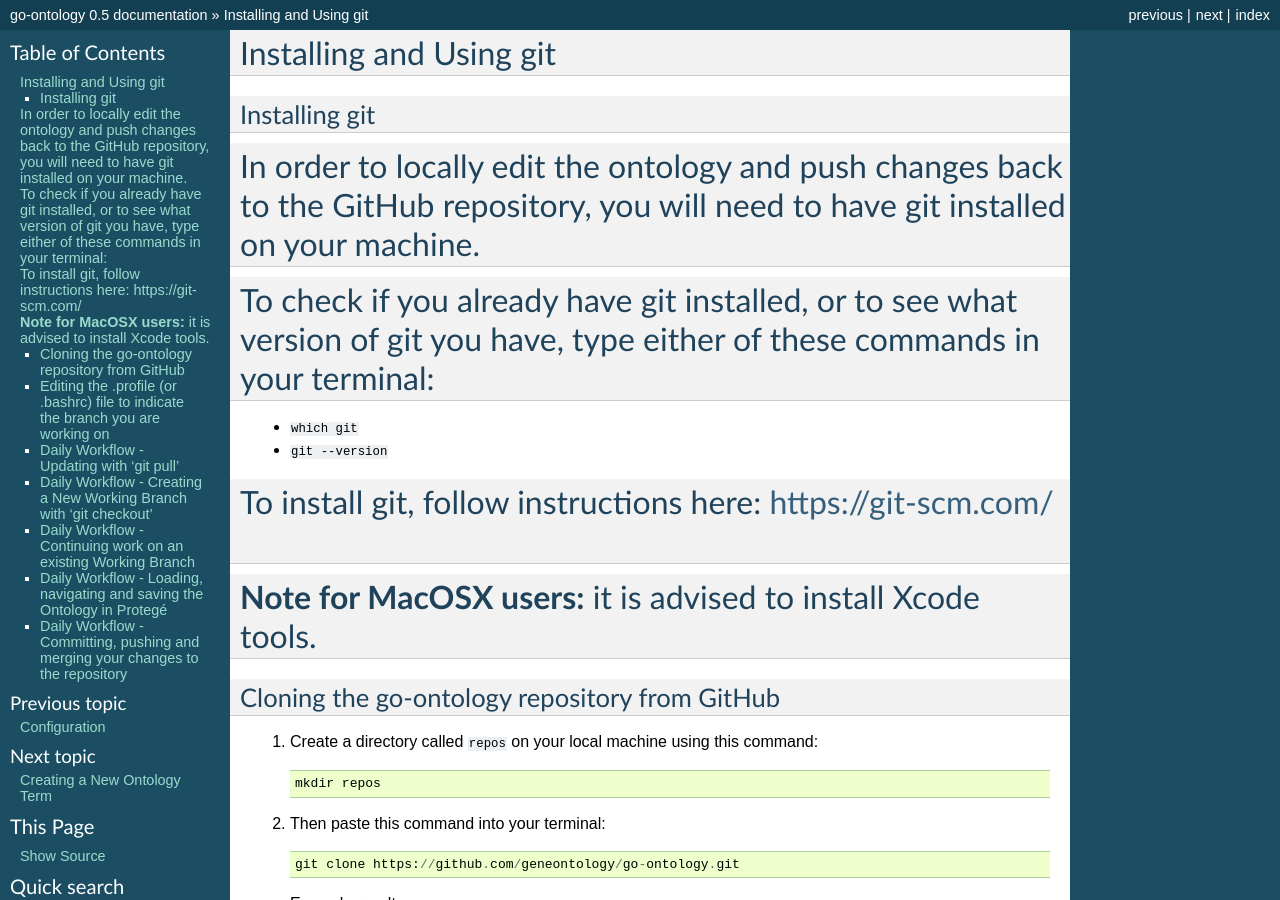
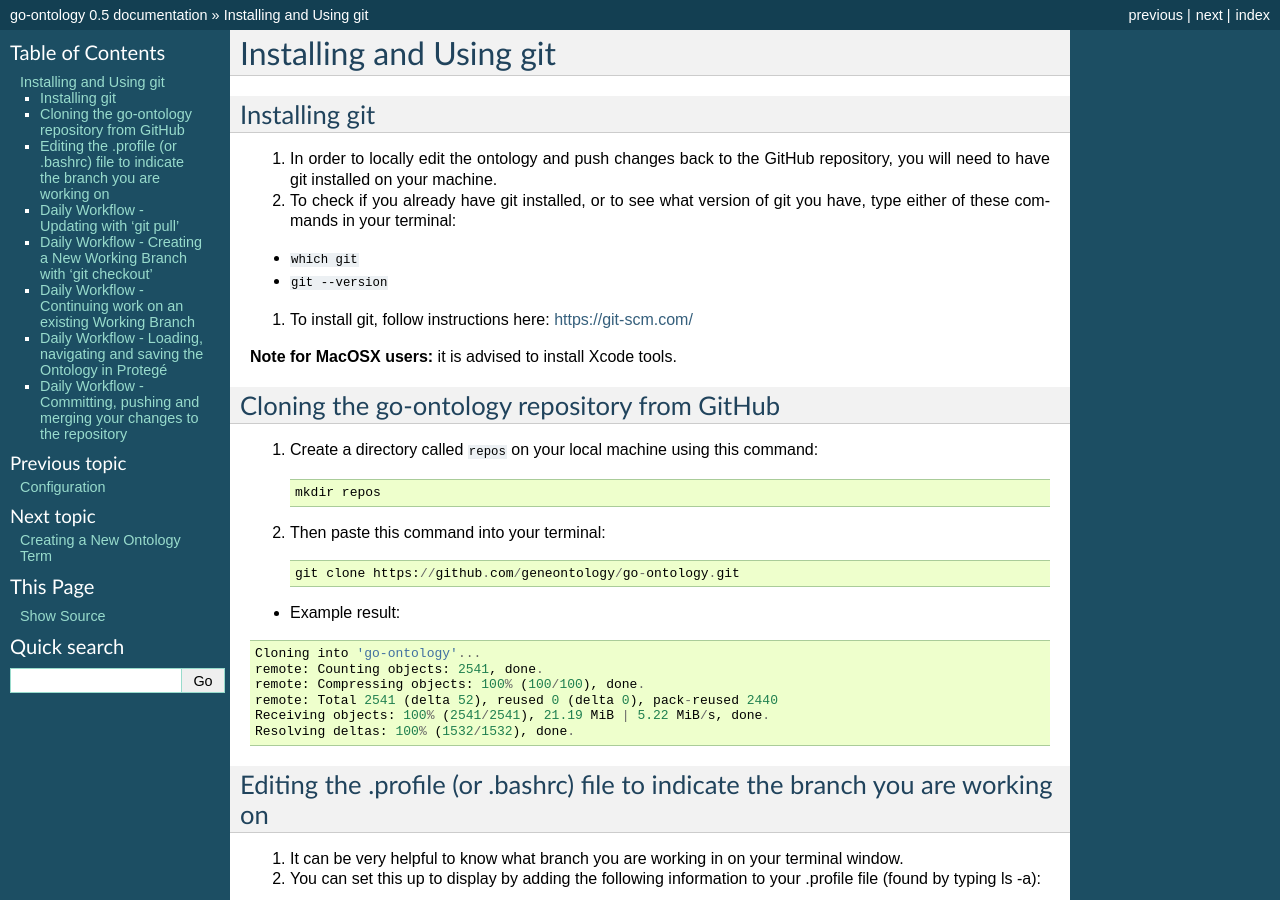
Before and after one commit to geneontology/go-ontology, a Sphinx documentation site: the page built from docs/Installgit.md, in a window 1280 px wide and 900 px high. Built offline with Sphinx 7.4.7, drawn with Linux system fonts in a browser that asks for light colours; part of the change alters nothing that is shown.

Commit message:
Update Installgit.md

````diff
--- a/docs/Installgit.md
+++ b/docs/Installgit.md
@@ -2,15 +2,15 @@
 
 ## Installing git
 
-# In order to locally edit the ontology and push changes back to the GitHub repository, you will need to have git installed on your machine.
+1. In order to locally edit the ontology and push changes back to the GitHub repository, you will need to have git installed on your machine.
 
-# To check if you already have git installed, or to see what version of git you have, type either of these commands in your terminal:
+2. To check if you already have git installed, or to see what version of git you have, type either of these commands in your terminal:
   - ```which git```
   - ```git --version```
 
-# To install git, follow  instructions here: [https://git-scm.com/](https://git-scm.com/)
+3. To install git, follow  instructions here: [https://git-scm.com/](https://git-scm.com/)
 
-# __Note for MacOSX users:__ it is advised to install Xcode tools.
+ __Note for MacOSX users:__ it is advised to install Xcode tools.
 
 
 ## Cloning the go-ontology repository from GitHub
````
